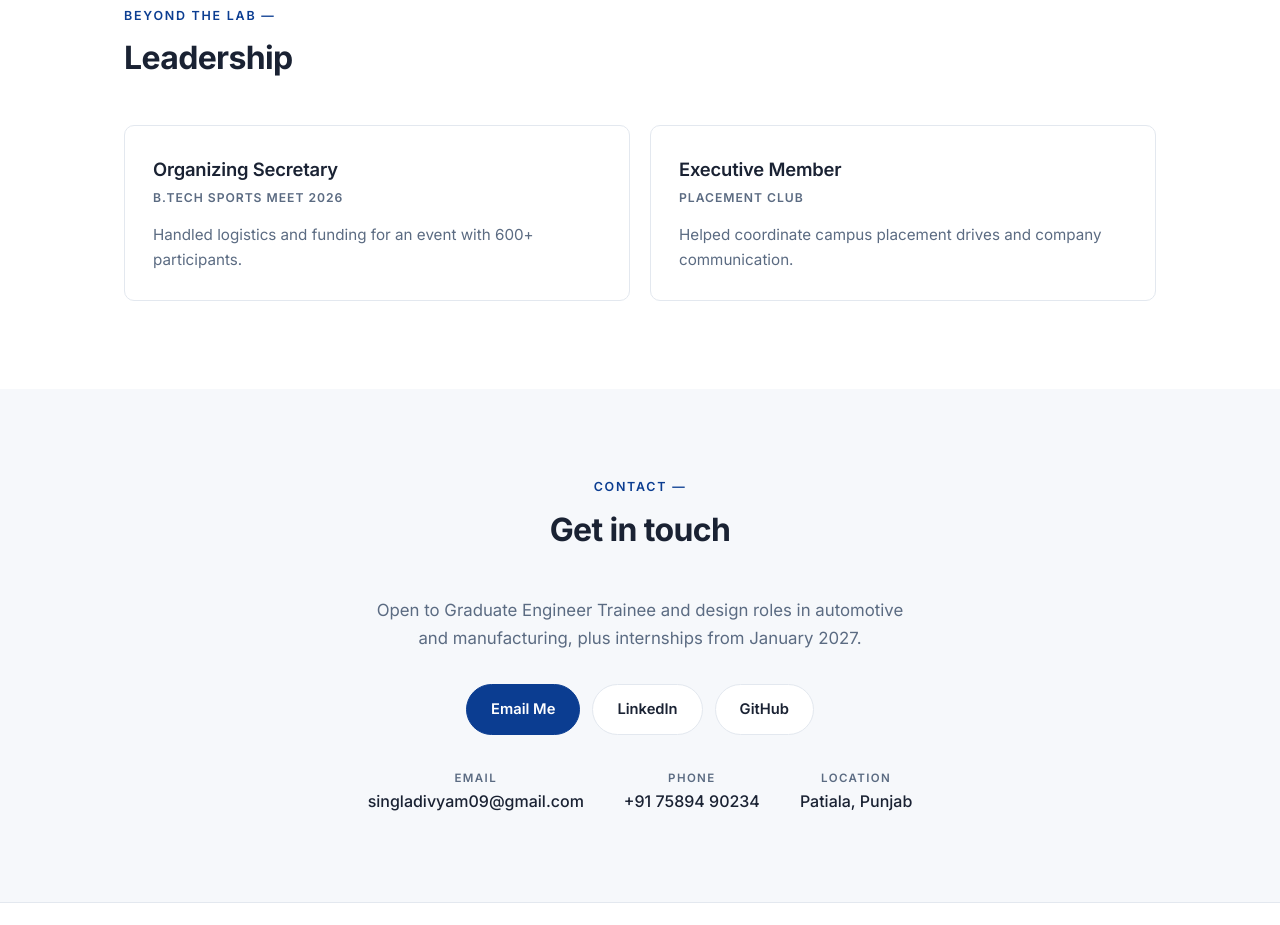
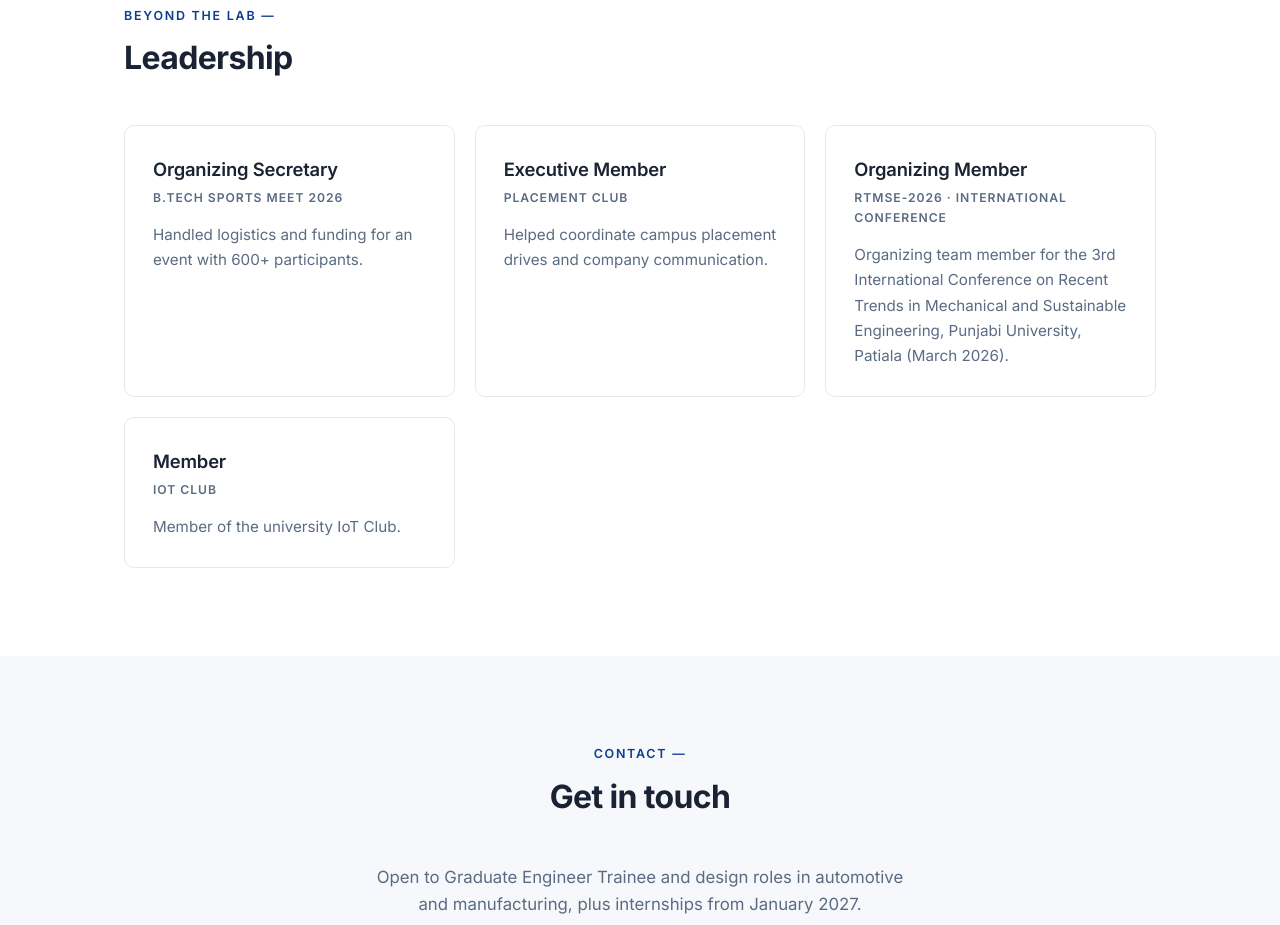
Before and after one commit to DivyamSingla09/DivyamSingla09.github.io, a plain HTML site: page index.html in a window 1280 px wide. Shown: the part 5020-5945 px from the top of the page. Drawn offline with Linux system fonts and the light colour scheme.

Commit message:
Add RTMSE organizing member and IoT Club to leadership
Co-Authored-By: Claude Opus 5.5 <noreply@anthropic.com>
Claude-Session: https://claude.ai/code/session_01TQ5tCzHBVEJt3wT4h9LdZB

```diff
--- a/index.html
+++ b/index.html
@@ -271,6 +271,8 @@
   <div class="grid">
     <div class="card"><h3>Organizing Secretary</h3><div class="meta">B.TECH SPORTS MEET 2026</div><p>Handled logistics and funding for an event with 600+ participants.</p></div>
     <div class="card"><h3>Executive Member</h3><div class="meta">PLACEMENT CLUB</div><p>Helped coordinate campus placement drives and company communication.</p></div>
+    <div class="card"><h3>Organizing Member</h3><div class="meta">RTMSE-2026 · INTERNATIONAL CONFERENCE</div><p>Organizing team member for the 3rd International Conference on Recent Trends in Mechanical and Sustainable Engineering, Punjabi University, Patiala (March 2026).</p></div>
+    <div class="card"><h3>Member</h3><div class="meta">IOT CLUB</div><p>Member of the university IoT Club.</p></div>
   </div>
 </section>
 
```
